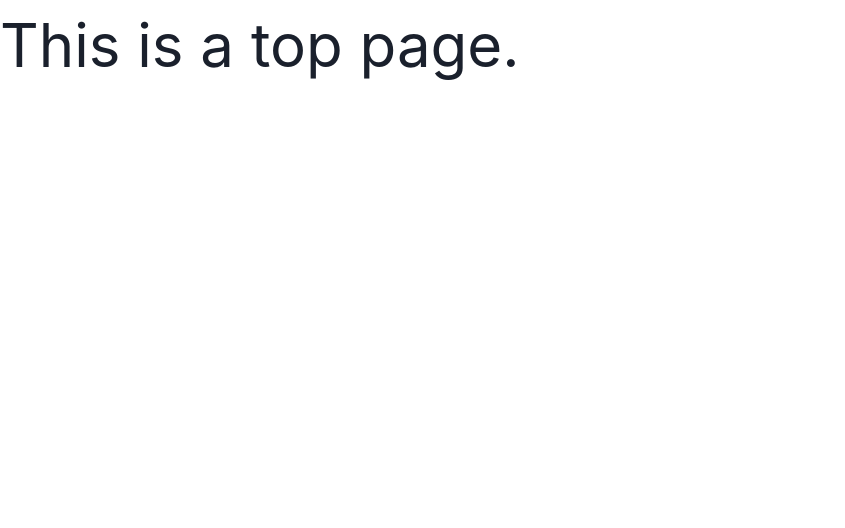
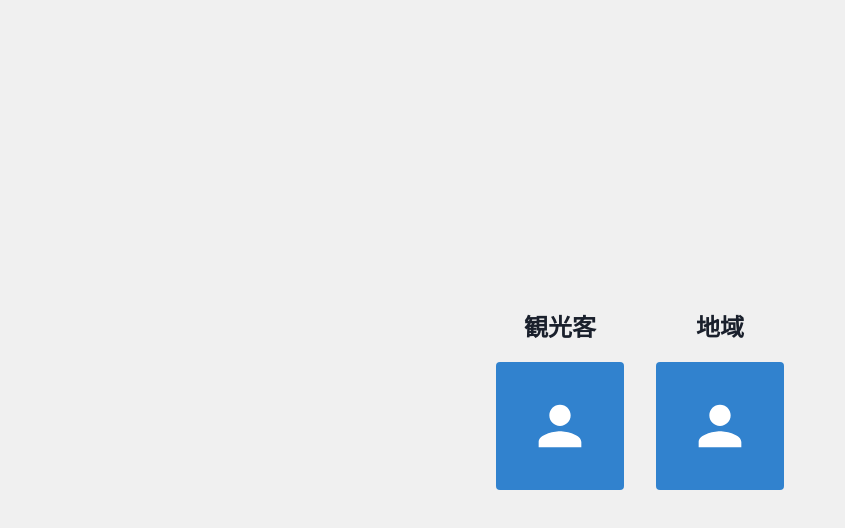
Before and after one commit to s1f102202730/region-team-project, a Next.js app: page / in a window 1280 px wide. Shown: the top 528 px of the page, without its empty margins (0-845 px from the left). Built offline with nearby package versions, Linux system fonts and the light colour scheme.

Commit message:
ユーザ選択画面

```diff
--- a/app/components/top.tsx
+++ b/app/components/top.tsx
@@ -1,7 +1,76 @@
-import { Text } from '@chakra-ui/react'
+'use client'
 
-export default function Top(){
-    return(
-        <Text fontSize='6xl'>This is a top page.</Text>
-    )
+import Link from 'next/link'
+import { CSSProperties } from 'react'
+
+const styles: { [key: string]: CSSProperties } = {
+  container: {
+    display: 'flex',
+    justifyContent: 'center',
+    alignItems: 'center',
+    minHeight: '100vh',
+    backgroundColor: '#f0f0f0',
+  },
+  optionsContainer: {
+    display: 'flex',
+    gap: '2rem',
+  },
+  option: {
+    display: 'flex',
+    flexDirection: 'column',
+    alignItems: 'center',
+  },
+  title: {
+    fontSize: '1.5rem',
+    fontWeight: 'bold',
+    marginBottom: '1rem',
+  },
+  button: {
+    width: '128px',
+    height: '128px',
+    backgroundColor: '#3182ce',
+    border: 'none',
+    borderRadius: '4px',
+    cursor: 'pointer',
+    display: 'flex',
+    justifyContent: 'center',
+    alignItems: 'center',
+    transition: 'background-color 0.3s',
+  },
+  icon: {
+    width: '64px',
+    height: '64px',
+    fill: 'white',
+  },
 }
+
+const PersonIcon = () => (
+  <svg viewBox="0 0 24 24" style={styles.icon}>
+    <path d="M12 12c2.21 0 4-1.79 4-4s-1.79-4-4-4-4 1.79-4 4 1.79 4 4 4zm0 2c-2.67 0-8 1.34-8 4v2h16v-2c0-2.66-5.33-4-8-4z" />
+  </svg>
+)
+
+export default function Component() {
+  return (
+    <div style={styles.container}>
+      <div style={styles.optionsContainer}>
+        <div style={styles.option}>
+          <h2 style={styles.title}>観光客</h2>
+          <Link href="/tourist-login" passHref>
+            <div style={styles.button}>
+              <PersonIcon />
+            </div>
+          </Link>
+        </div>
+        <div style={styles.option}>
+          <h2 style={styles.title}>地域</h2>
+          <Link href="/regional-login" passHref>
+            <div style={styles.button}>
+              <PersonIcon />
+            </div>
+          </Link>
+        </div>
+      </div>
+    </div>
+  )
+}
--- a/package.json
+++ b/package.json
@@ -9,12 +9,13 @@
     "lint": "next lint"
   },
   "dependencies": {
+    "@chakra-ui/icons": "^2.1.1",
     "@chakra-ui/next-js": "^2.2.0",
     "@chakra-ui/react": "^2.8.2",
     "@emotion/react": "^11.13.0",
     "@emotion/styled": "^11.13.0",
     "framer-motion": "^11.3.27",
-    "next": "14.2.5",
+    "next": "^14.2.8",
     "react": "^18",
     "react-dom": "^18"
   },
```
Also changed, not shown: 1 other file (tests, documents, lock files or other folders).
